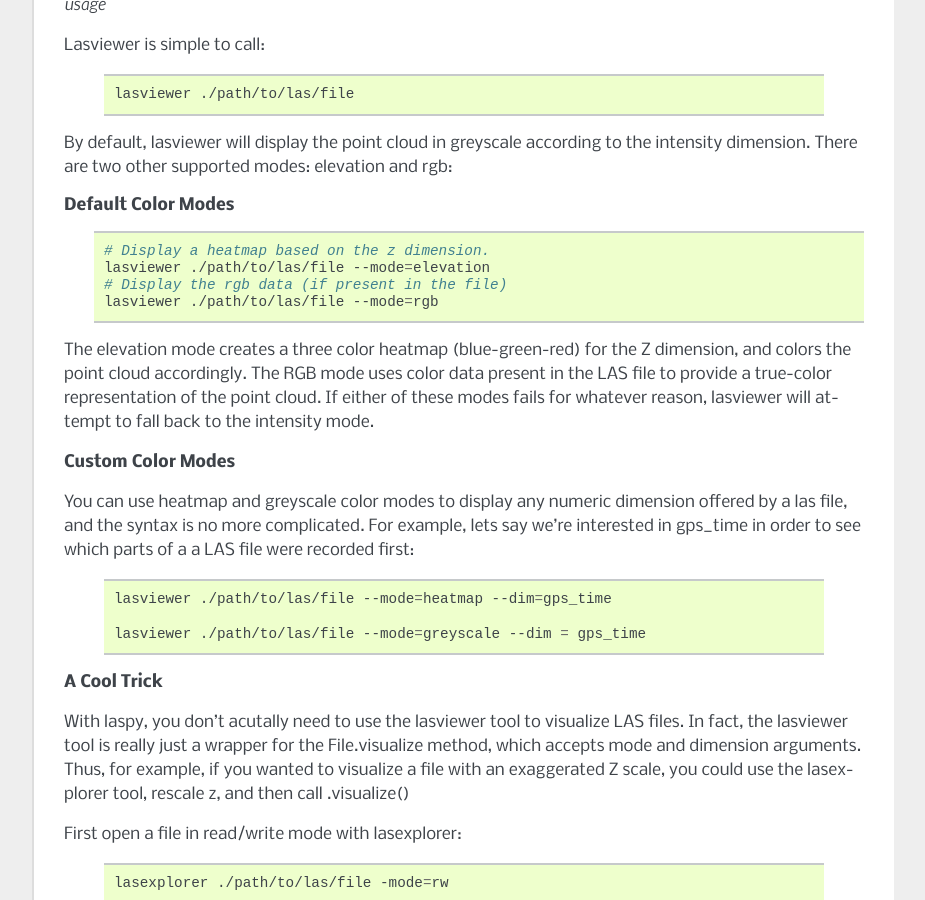
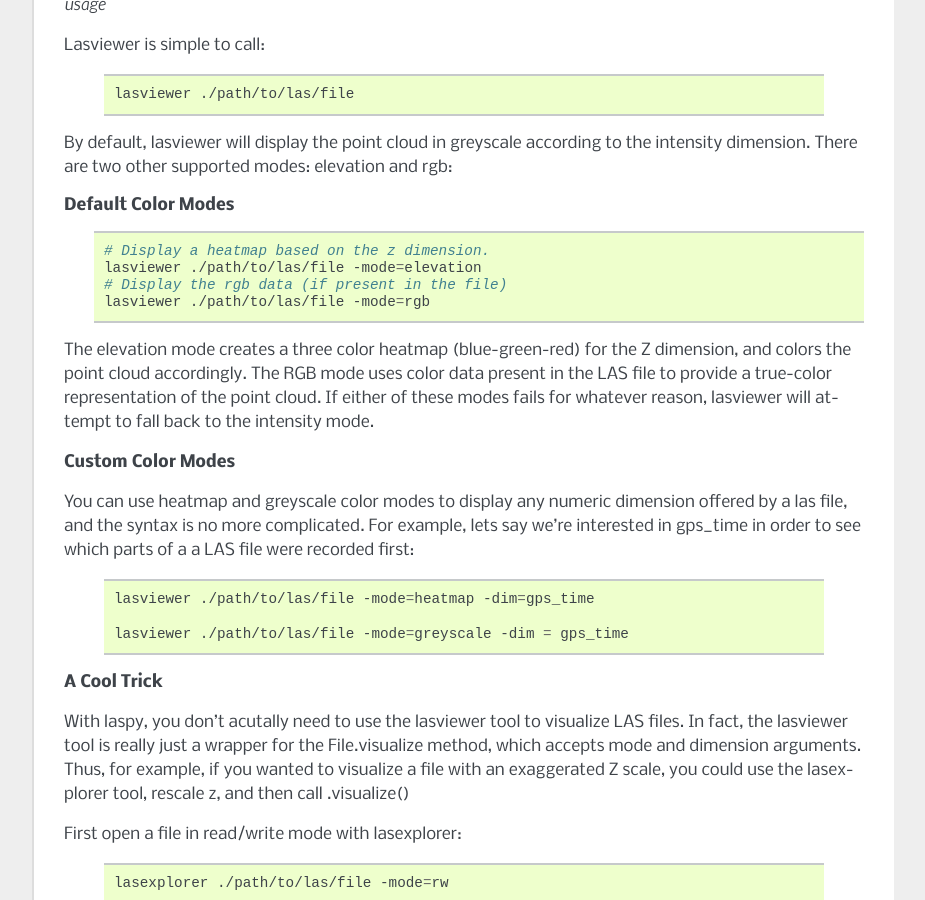
Before and after one commit to laspy/laspy, a Sphinx documentation site: the page built from doc/source/laspy_tools.rst, in a window 1280 px wide and 900 px high, scrolled down 3191 px. Shown: the whole window, without its empty margins (198-1123 px from the left). Built offline with Sphinx 7.4.7, drawn with Linux system fonts in a browser that asks for light colours; formulas are drawn with MathJax 3; pages that are not in the unit, such as notebooks, are missing from menus.

```diff
--- a/doc/source/laspy_tools.rst
+++ b/doc/source/laspy_tools.rst
@@ -186,9 +186,9 @@ intensity dimension. There are two other supported modes: elevation and rgb:
     .. code-block:: sh
 
         # Display a heatmap based on the z dimension.
-        lasviewer ./path/to/las/file --mode=elevation
+        lasviewer ./path/to/las/file -mode=elevation
         # Display the rgb data (if present in the file)
-        lasviewer ./path/to/las/file --mode=rgb
+        lasviewer ./path/to/las/file -mode=rgb
 
 The elevation mode creates a three color heatmap (blue-green-red) for the Z dimension,
 and colors the point cloud accordingly. The RGB mode uses color data present in the
@@ -205,9 +205,9 @@ recorded first:
 
     .. code-block:: sh
 
-        lasviewer ./path/to/las/file --mode=heatmap --dim=gps_time
+        lasviewer ./path/to/las/file -mode=heatmap -dim=gps_time
 
-        lasviewer ./path/to/las/file --mode=greyscale --dim = gps_time
+        lasviewer ./path/to/las/file -mode=greyscale -dim = gps_time
 
 
 **A Cool Trick**
```
Also changed, not shown: 1 other file.
